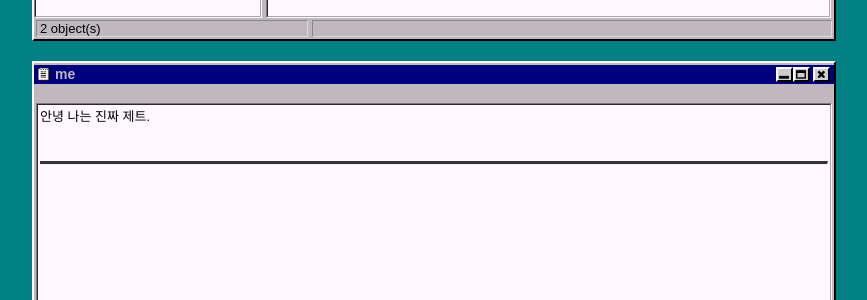
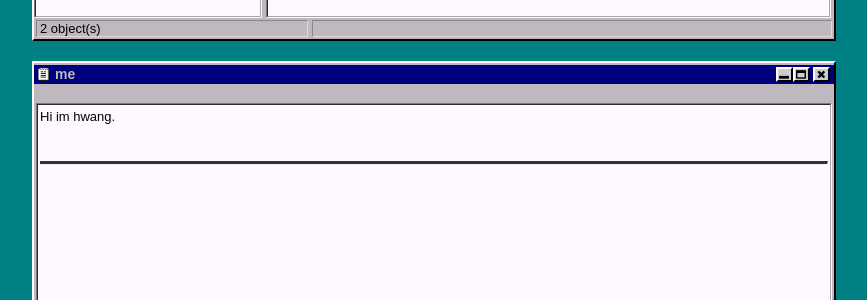
Before and after one commit to imrealz/imrealz.github.com23, a Jekyll site: the page built from me/index.md, in a window 1280 px wide. Shown: the part 198-498 px from the top of the page, without its empty margins (206-1073 px from the left). Built offline with Jekyll 4.4.1, drawn with Linux system fonts in a browser that asks for light colours.

Commit message:
Update index.md

```diff
--- a/me/index.md
+++ b/me/index.md
@@ -3,4 +3,4 @@ layout: me
 title: me
 ---
 
-안녕 나는 진짜 제트.
+Hi im hwang.
```
